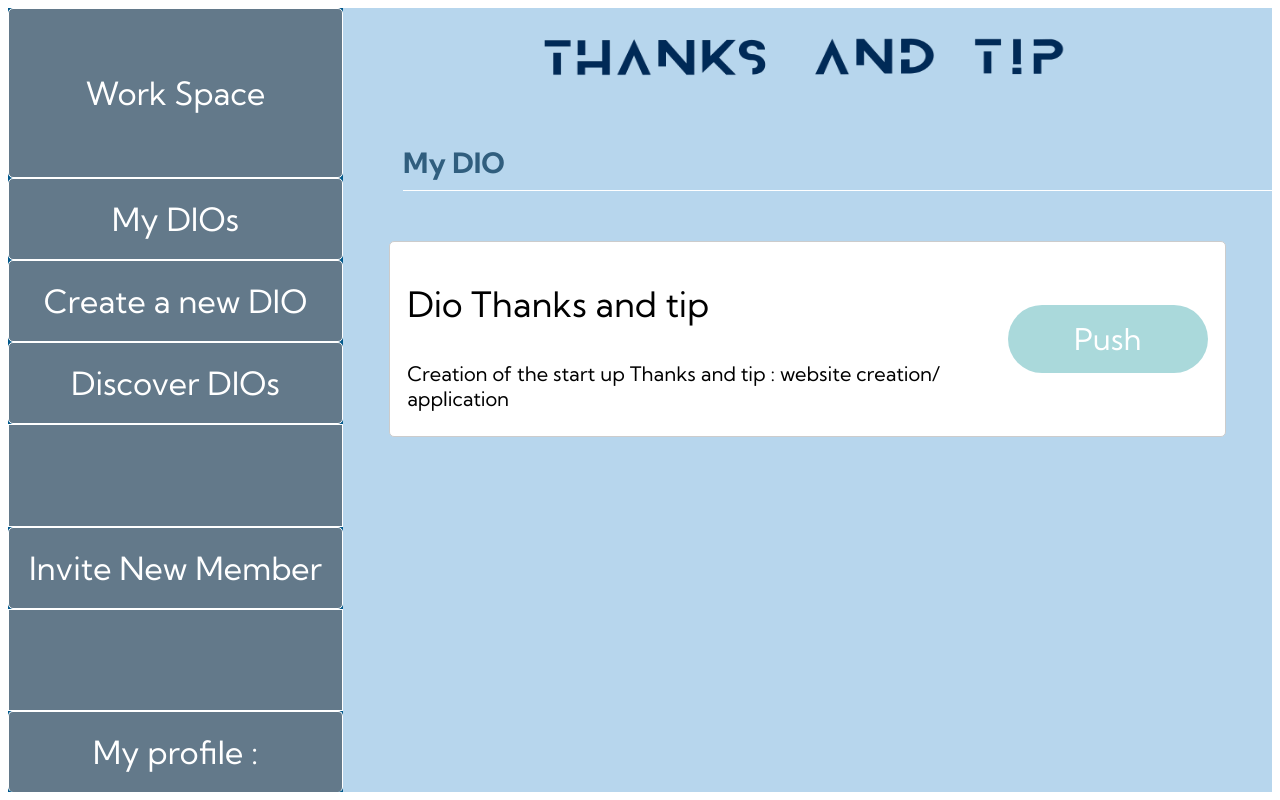
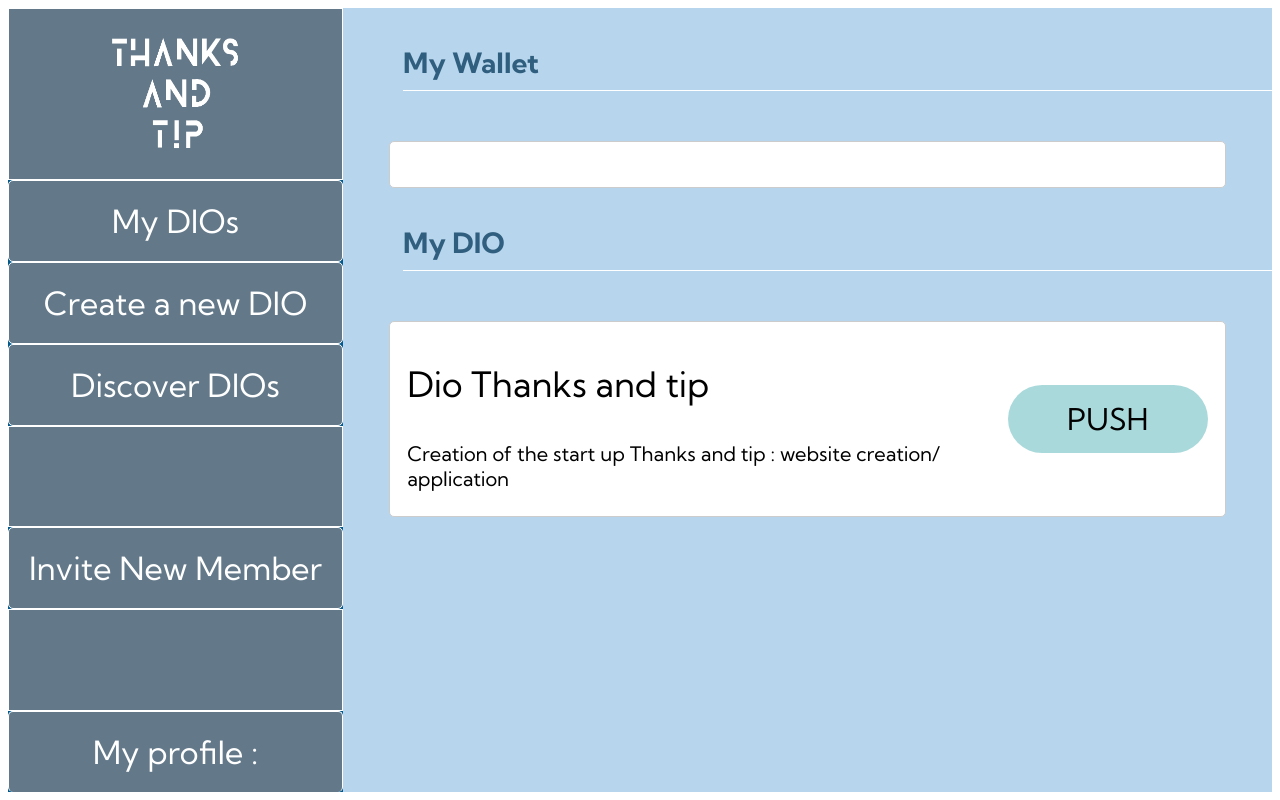
Before and after one commit to ennajahayou/testbackend2, a React (Create React App) app in the folder frontend/: page /DIO in a window 1280 px wide. Both pictures are taken after a click on the button "My DIO". Built offline with nearby package versions, Linux system fonts and the light colour scheme; no server answers.

Commit message:
add my wallet

```diff
--- a/frontend/src/Components/DIOList.css
+++ b/frontend/src/Components/DIOList.css
@@ -74,10 +74,9 @@
   font-size: 30px; /* Ajustez la taille de la police si nécessaire */
   border: none; /* Pour supprimer la bordure par défaut des boutons */
   background-color: blue; /* Pour changer la couleur de fond du bouton */
-  color: white; /* Pour changer la couleur du texte du bouton */
+  color: black; /* Pour changer la couleur du texte du bouton */
   cursor: pointer; /* Pour changer le curseur en main lorsque vous survolez le bouton */
   border-radius: 40px; /* Pour avoir des coins arrondis sur le bouton */
-
   justify-content: center;
   align-items: center;
   font-family: "Kumbh Sans";
--- a/frontend/src/Components/DIOList.js
+++ b/frontend/src/Components/DIOList.js
@@ -11,7 +11,7 @@
           <p>{dio.description}</p>
         </div>
         <Link to="/DIO">
-          <button className="participate-button">Push</button>
+          <button className="participate-button">PUSH</button>
         </Link>
       </div>
     ))}
--- /dev/null
+++ b/frontend/src/Components/Sidebarhomepage.css
@@ -0,0 +1,90 @@
+@import url('https://fonts.googleapis.com/css2?family=Kumbh+Sans:wght@300;400;700&display=swap');
+.sidebar {
+    background-color: rgb(0, 88, 139);
+    color: white;
+    width: 312;
+    height: 98vh;
+    display: flex;
+    flex-direction: column;
+    font-family: 'Kumbh Sans', sans-serif;
+}
+
+.image {
+    /* Assurez-vous que la div parente est positionnée relativement */
+    position: relative;
+    /* Ajustez la taille si nécessaire */
+
+    width: 160px; /* Largeur de l'image */
+    height: 130px; /* Hauteur exemple */
+  }
+.sidebar-section {
+    flex-grow: 1;
+    display: flex;
+    align-items: center;
+    justify-content: center;
+    border-bottom: 1px solid white;
+    background-color: transparent;
+    border: none;
+    color: white;
+    cursor: pointer;
+    font-size: 18px;
+    transition: background-color 0.3s;
+    font-family: 'Kumbh Sans', sans-serif;
+}
+
+.sidebar-section:hover {
+    background-color: lightblue;
+    color: darkblue;
+}
+
+.sidebar-section:last-child {
+    border-bottom: none;
+}
+*/
+
+/* Le conteneur de la barre latérale */
+.sidebar {
+  display: flex;
+  flex-direction: column;
+  width: 50vh;
+  height: 98vh;
+}
+
+/* Tous les boutons de la barre latérale */
+.sidebar-section {
+  flex-grow: 1;
+  flex-basis: 1;
+  background-color: #63798a;
+  font-size: xx-large;
+  border: 1px solid white;
+  cursor: pointer;
+  font-family: "Kumbh Sans";
+  color: white;
+}
+
+/* Le bouton Work Space */
+.sidebar-section:first-child {
+  height: 150px; /* Lui donne plus d'espace que les autres boutons */
+}
+
+.sidebar-section.espace {
+  flex-grow: 5; /* Assurez-vous que la div est affichée en tant que bloc pour respecter la hauteur définie */
+}
+
+/* Pour les liens */
+.sidebar-section a {
+  color: inherit; /* utilisez la couleur que vous voulez */
+  text-decoration: none; /* si vous ne voulez pas de soulignement */
+}
+
+.sidebar-section a:visited {
+  color: inherit; /* utilisez la même couleur que le lien normal pour neutraliser l'effet du lien visité */
+}
+
+.sidebar-section a:hover {
+  color: inherit; /* utilisez la même couleur que le lien normal pour neutraliser l'effet du survol */
+}
+
+.sidebar-section a:active {
+  color: inherit; /* utilisez la même couleur que le lien normal pour neutraliser l'effet du lien actif */
+}
--- a/frontend/src/Components/Sidebarhomepage.js
+++ b/frontend/src/Components/Sidebarhomepage.js
@@ -1,10 +1,12 @@
 import React from "react";
 import { Link } from "react-router-dom";
-import "./Sidebar.css";
-
+import "./Sidebarhomepage.css";
+import logo from "../images/logo.png";
 const Sidebar = () => (
   <div className="sidebar">
-    <button className="sidebar-section">Work Space</button>
+    <div className="sidebar-section">
+    <img className="image" src={logo} alt="Logo"  />
+    </div>
     <button className="sidebar-section">My DIOs</button>
     <button className="sidebar-section">Create a new DIO</button>
     <button className="sidebar-section">Discover DIOs</button>
--- /dev/null
+++ b/frontend/src/Components/Wallet.css
@@ -0,0 +1,82 @@
+/* Styles pour les différentes parties de la wallet */
+.wallet-container {
+    display: flex;
+    align-items: flex-start;
+  }
+
+  /* Case principale */
+  .main-case {
+    background-color: white;
+    padding: 20px;
+    margin-right: 10px;
+  }
+
+  /* Contenu de la case principale */
+  .main-case-content {
+    border: 1px solid black;
+    height: 150px; /* Ajustez la hauteur selon vos besoins */
+    display: flex;
+    justify-content: center;
+    align-items: center;
+  }
+
+  /* Conteneur pour les trois cases alignées horizontalement */
+  .horizontal-cases-container {
+    display: flex;
+    flex-direction: column;
+  }
+
+  /* Style pour chaque case horizontale */
+  .horizontal-case {
+    background-color: white;
+    border: 1px solid black;
+    margin-bottom: 10px;
+    padding: 10px;
+  }
+
+  /* Flèche à droite */
+  .dio-item {
+    width: 90%; /* Fixer la largeur à 90% de la largeur du parent */
+    margin: auto;
+    font-family: "Kumbh Sans";
+     /* Ajustez selon vos besoins */
+  }
+  .dio-item1 {
+    width: 30%; /* Fixer la largeur à 90% de la largeur du parent */
+    margin: auto;
+    font-family: "Kumbh Sans";
+     /* Ajustez selon vos besoins */
+  }
+  .dio-item2 {
+    width: 30%; /* Fixer la largeur à 90% de la largeur du parent */
+    margin: auto;
+    font-family: "Kumbh Sans";
+     /* Ajustez selon vos besoins */
+  }
+  .dio-item3 {
+    width: 30%; /* Fixer la largeur à 90% de la largeur du parent */
+    margin: auto;
+    font-family: "Kumbh Sans";
+     /* Ajustez selon vos besoins */
+  }
+  .horizontal-container {
+    width: fit-content;
+    text-align: center;
+    margin: 1em auto;
+    display: table;
+}
+
+  /* Styles pour chaque div */
+  .tip,
+  .thanks,
+  .money {
+    width: 100px; /* Largeur des divs, ajustez selon vos besoins */
+    height: 100px; /* Hauteur des divs, ajustez selon vos besoins */
+    background-color: #f0f0f0; /* Couleur de fond */
+    border: 1px solid #ccc; /* Bordure */
+    display: flex;
+    align-items: center;
+    justify-content: center;
+    text-align: center;
+    margin-right: 10px; /* Espacement entre les divs, ajustez selon vos besoins */
+  }
--- /dev/null
+++ b/frontend/src/Components/Wallet.js
@@ -0,0 +1,20 @@
+import React from "react";
+import { Link } from "react-router-dom";
+import "./DIOList.css";
+
+const Wallet = ({ dioData }) => (
+  <div className="dio-list">
+
+      <div  className="dio-item">
+        <div className="dio-text">
+          <h3></h3>
+          <p></p>
+        </div>
+      </div>
+
+
+
+  </div>
+);
+
+export default Wallet;
--- a/frontend/src/pages/Homepage.css
+++ b/frontend/src/pages/Homepage.css
@@ -75,6 +75,18 @@
   font-weight: 510;
   /* Choisissez la couleur que vous préférez */
 }
+.wallet {
+  font-size: 28px; /* Ajustez la taille selon vos besoins */
+  text-align: left;
+  margin-left: 60px; /* Ajustez la marge selon vos besoins pour aligner le texte à gauche */
+  color: #305E7E;
+  border-bottom: 1px solid white; /* Ajoute une bordure en bas de l'élément */
+  padding-bottom: 10px; /* Ajoute un espace en dessous du texte et au-dessus de la ligne */
+  margin-bottom: 50px;
+  font-family: "Kumbh Sans";
+  font-weight: 510;
+  /* Choisissez la couleur que vous préférez */
+}
 
 /* Le conteneur des DIO, si vous en avez un */
 .DIOList-container {
--- a/frontend/src/pages/Homepage.js
+++ b/frontend/src/pages/Homepage.js
@@ -2,6 +2,7 @@
 import "./Homepage.css";
 import Sidebar from "../Components/Sidebarhomepage";
 import DIOList from "../Components/DIOList";
+import Wallet from "../Components/Wallet";
 
 import logo3 from '../images/logo3.png';
 
@@ -19,13 +20,8 @@
   <div className="App">
     <Sidebar />
     <div className="main-content">
-      <div className="logo-bar">
-
-
-
-      <img className="logo" src={logo3}/>
-
-      </div>
+      <h4 className="wallet">My Wallet</h4>
+      <Wallet  />
       <h4 className="titre">My DIO</h4>
       <DIOList dioData={dioData} />
     </div>
```
